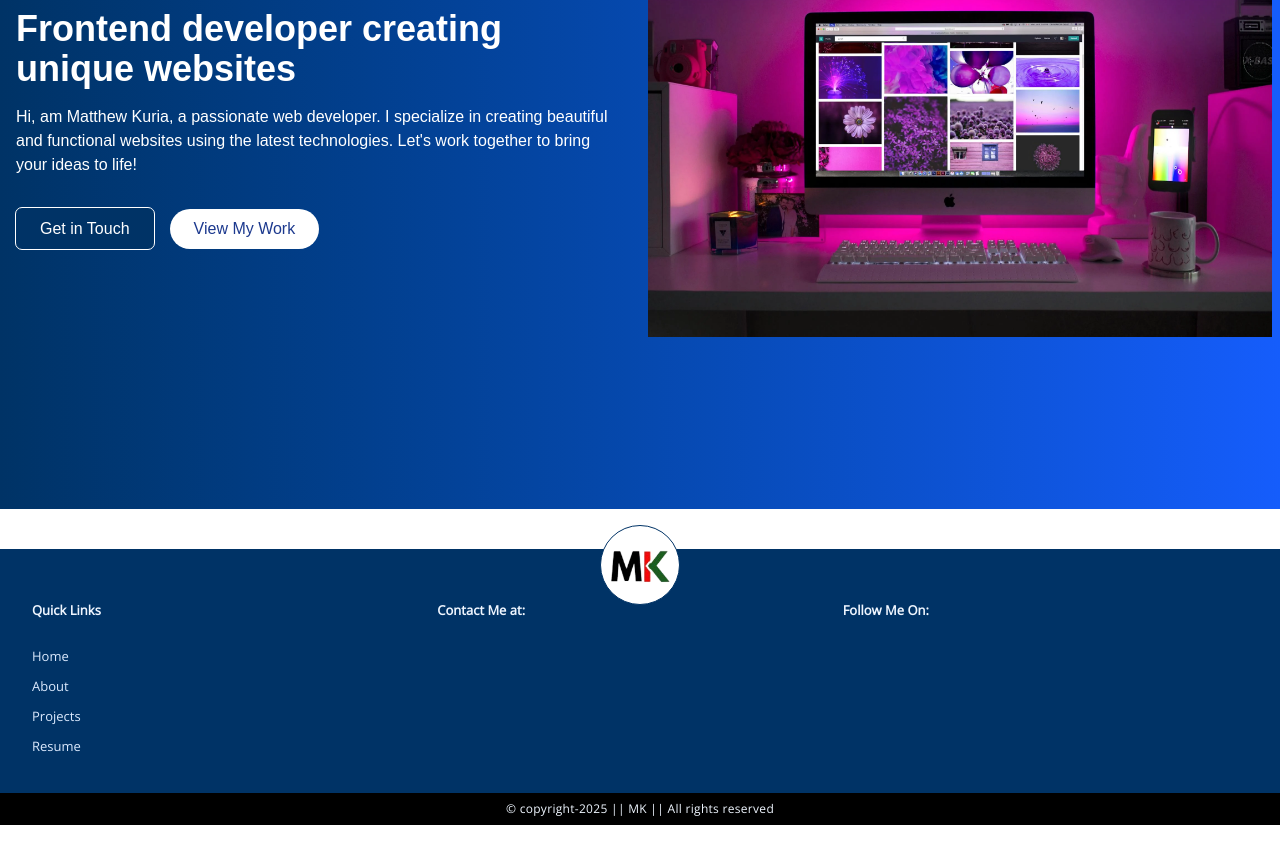
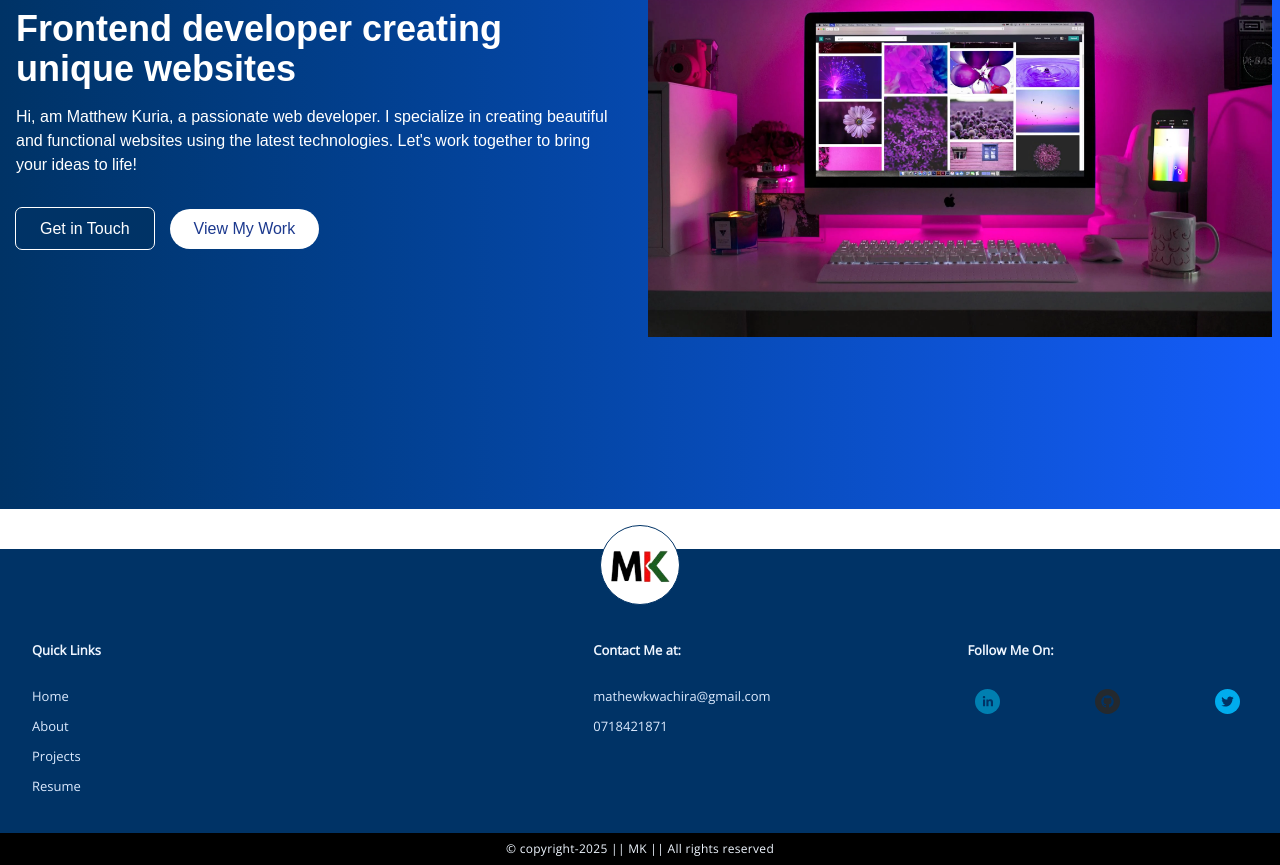
Before and after one commit to matthewkuria/myportifolio, a Next.js app: page / in a window 1280 px wide. Shown: the part 339-1204 px from the top of the page. Before the commit the page ends 1164 px from the top, so only its background shows below. Built offline with nearby package versions, Linux system fonts and the light colour scheme; a web font is replaced by a local one.

Commit message:
Customize the social media links

```diff
--- a/app/components/Footer.tsx
+++ b/app/components/Footer.tsx
@@ -1,6 +1,7 @@
 import Link from "next/link";
 import {  open_sans } from "../fonts/fonts";
 import MkLogo from "./MkLogo";
+import Socials from "./Socials";
 
 export default function Footer() {
     return (
@@ -9,7 +10,7 @@ export default function Footer() {
                 <MkLogo />
             </div>
             <div className="footer-content flex flex-col md:flex-row justify-between md:justify-around items-baseline p-4 md:p-8">
-                <div className="w-full md:w-1/3 flex flex-col items-start justify-center text-left">
+                <div className="w-full md:w-1/2 flex flex-col items-start justify-center text-left mt-10">
                     <h4 className={` footer-title`}>Quick Links</h4>
                     <ul className="list-none">
                         <li><Link href="/">Home</Link></li>
@@ -18,12 +19,24 @@ export default function Footer() {
                         <li><Link href="#">Resume</Link></li>
                     </ul>
                 </div>
-                <div className="w-full md:w-1/3 flex items-center justify-center">
+                <div className="w-full md:w-1/3 flex flex-col items-start justify-center text-left">
                     <h5 className="footer-title">Contact Me at:</h5>
-
+                    <ul>
+                        <li>
+                            <Link href="mailto:mathewkwachira@gmail.com">
+                                 mathewkwachira@gmail.com
+                            </Link>
+                        </li>
+                        <li>
+                            <Link href="tel:0718421871">
+                                0718421871
+                            </Link>
+                        </li>
+                    </ul>
                 </div>
-                <div className="w-full md:w-1/3 flex items-end justify-end text-right">
+                <div className="w-full md:w-1/4">
                     <h6 className="footer-title">Follow Me On:</h6>
+                    <Socials />
                 </div>
             </div>
             <div className="copyright text-xs font-semibold md:font-normal flex justify-center bg-black py-2">
--- a/app/components/Socials.tsx
+++ b/app/components/Socials.tsx
@@ -2,13 +2,11 @@ import { SocialIcon } from "react-social-icons";
 
 export default function Socials() {
     return (
-        <div className="socials bg-blue-900 h-6 p-2 items-center justify-between text-white w-full hidden md:flex">
-          <div className="flex gap-3">
-          <p className="">Follow Me</p>
-            <SocialIcon url="https://facebook.com" href="https://facebook.com/" style={{ height: 20, width: 20 }}/>
-            <SocialIcon url="https://youtube.com/" style={{ height: 20, width: 20 }}/>
-            <SocialIcon url="https://twitter.com" style={{ height: 20, width: 20 }}/>
-            <SocialIcon url="https://LinkedIn.com" style={{ height: 20, width: 20 }}/>
+        <div className="socials h-6 p-2 items-center justify-between text-white w-full ">
+        <div className="flex gap-4 md:gap-10 items-center justify-around md:justify-between  w-full">
+          <SocialIcon url="https://linkedin.com/" href="https://linkedin.com/in/matthew-kuria" style={{ height: 25, width: 25 }}/>
+            <SocialIcon url="https://github.com" href="https://github.com/matthewkuria" style={{ height: 25, width: 25 }}/>
+            <SocialIcon url="https://twitter.com" href="https://twitter.com/matthew_kuria" style={{ height: 25, width: 25 }}/>
           </div>
 
         </div>
```
